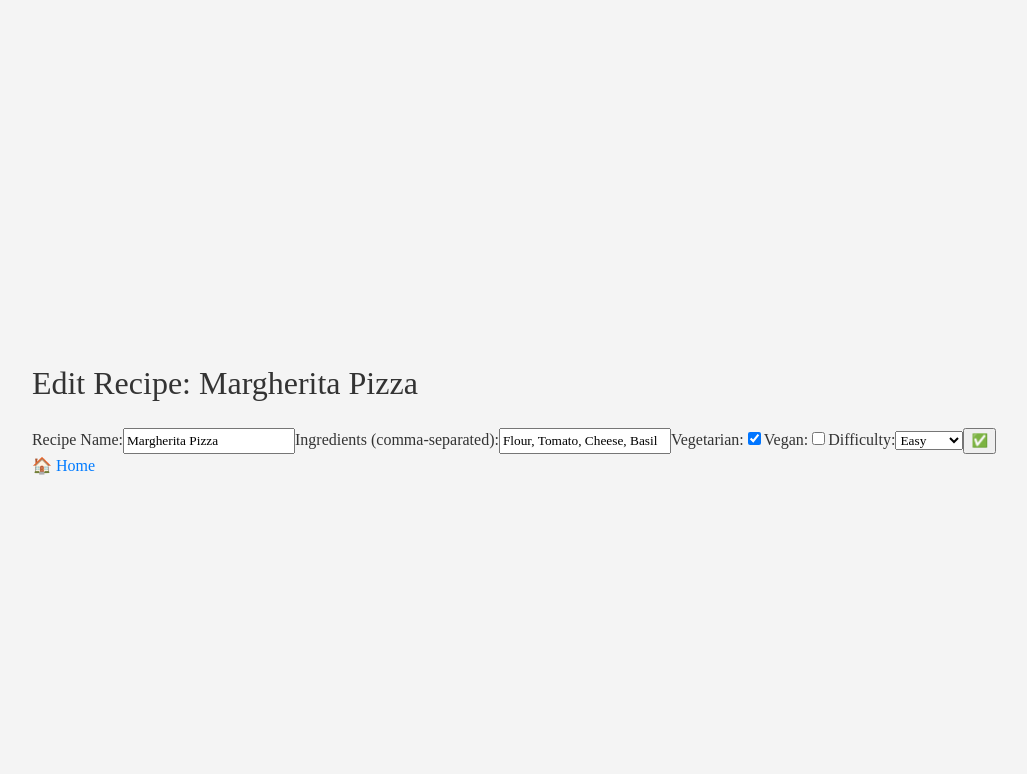
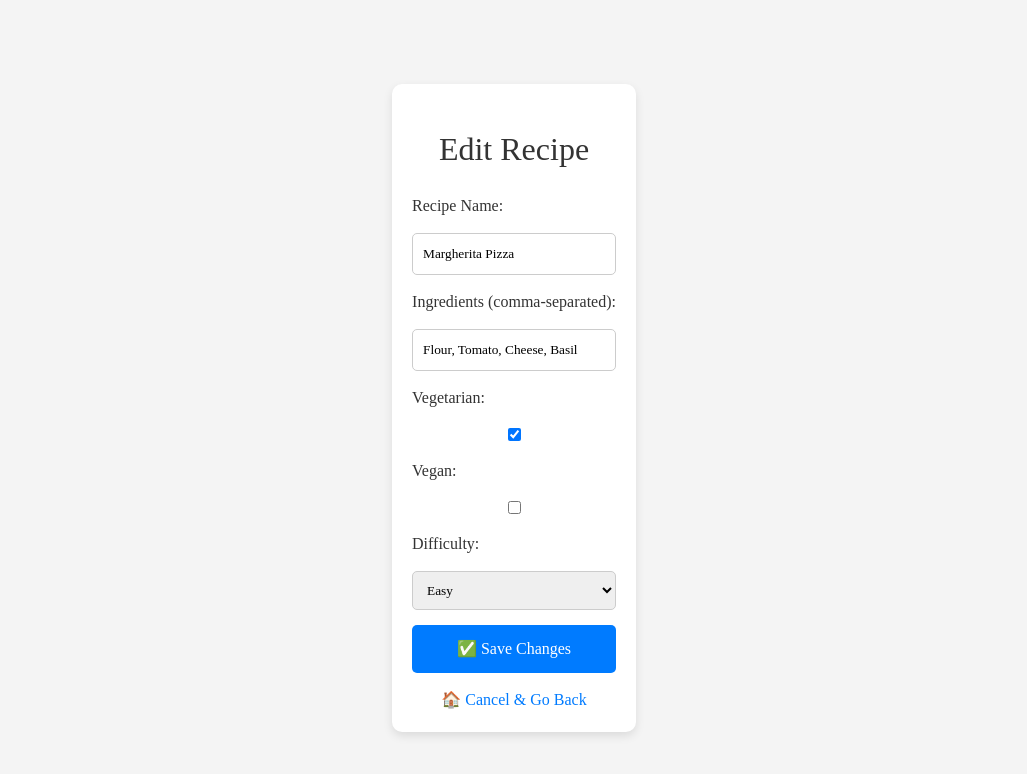
Before and after one commit to rsurana-atri/React_Tutorial, a React (Vite) app in the folder vite-project/: page /edit-recipe/1 in a window 1280 px wide. Shown: the top 774 px of the page, without its empty margins (126-1153 px from the left). Built offline with nearby package versions, Linux system fonts and the light colour scheme.

Commit message:
feat(RecipeList): Improve page style
Mkae the page look nicer

[ICTRAINING-1876]

```diff
--- a/vite-project/src/components/RecipeList.tsx
+++ b/vite-project/src/components/RecipeList.tsx
@@ -20,7 +20,7 @@ const RecipeList = ({ recipes, deleteRecipe }: RecipeListProps): React.ReactElem
   const [searchIngredients, setSearchIngredients] = useState<string[]>([]);
   const [inputValue, setInputValue] = useState("");
 
-  const normalize = (str: string) => str.trim().toLowerCase(); // ✅ Normalize inputs for matching
+  const normalize = (str: string) => str.trim().toLowerCase();
 
   const addIngredient = () => {
     const normalizedInput = normalize(inputValue);
@@ -104,11 +104,20 @@ const RecipeList = ({ recipes, deleteRecipe }: RecipeListProps): React.ReactElem
   return React.createElement(
     "div",
     null,
-    // Search Box UI
+    // ** Filter & Search Box Section **
     React.createElement(
       "div",
-      { style: { marginBottom: "20px" } },
-      React.createElement("h3", null, "Filter Recipes by Ingredients"),
+      {
+        style: {
+          background: "#f8f9fa",
+          padding: "15px",
+          borderRadius: "10px",
+          marginTop: "20px",
+          marginBottom: "20px",
+          boxShadow: "0 4px 6px rgba(0,0,0,0.1)",
+        },
+      },
+      React.createElement("h3", { style: { marginTop: "10px", marginBottom: "10px", color: "#333" } }, "Filter Recipes by Ingredients"),
       React.createElement(
         "div",
         { style: { display: "flex", gap: "10px", alignItems: "center" } },
@@ -118,7 +127,7 @@ const RecipeList = ({ recipes, deleteRecipe }: RecipeListProps): React.ReactElem
           value: inputValue,
           onChange: (e) => setInputValue(e.target.value),
           onKeyDown: (e) => e.key === "Enter" && addIngredient(),
-          style: { padding: "8px", border: "1px solid #ccc", borderRadius: "5px" },
+          style: { padding: "8px", border: "1px solid #ccc", borderRadius: "5px", width: "90%" },
         }),
         React.createElement(
           "button",
@@ -136,7 +145,7 @@ const RecipeList = ({ recipes, deleteRecipe }: RecipeListProps): React.ReactElem
           "+ Add"
         )
       ),
-      // Ingredient Tags UI
+      // Ingredient Tags UI (Fully Implemented removeIngredient)
       React.createElement(
         "div",
         { style: { marginTop: "10px", display: "flex", gap: "5px", flexWrap: "wrap" } },
@@ -173,21 +182,33 @@ const RecipeList = ({ recipes, deleteRecipe }: RecipeListProps): React.ReactElem
         )
       )
     ),
-    // Recipe Table UI
+    // ** Recipe Table **
     React.createElement(
       "table",
-      { ...getTableProps(), border: "1" },
+      { ...getTableProps(), style: { width: "100%", borderCollapse: "collapse", marginTop: "20px" } }, // ✅ Cleaned table borders
       React.createElement(
         "thead",
         null,
         headerGroups.map((headerGroup, index) =>
           React.createElement(
             "tr",
-            { ...headerGroup.getHeaderGroupProps(), key: `header-${index}` },
+            {
+              ...headerGroup.getHeaderGroupProps(),
+              key: `header-${index}`,
+              style: { background: "#333", color: "white", fontSize: "16px" },
+            },
             headerGroup.headers.map((column, colIndex) =>
               React.createElement(
                 "th",
-                { ...column.getHeaderProps(), key: `col-${colIndex}` },
+                {
+                  ...column.getHeaderProps(),
+                  key: `col-${colIndex}`,
+                  style: {
+                    padding: "12px",
+                    textAlign: "left",
+                    borderBottom: "2px solid #ddd",
+                  },
+                },
                 column.render("Header")
               )
             )
@@ -201,11 +222,24 @@ const RecipeList = ({ recipes, deleteRecipe }: RecipeListProps): React.ReactElem
           prepareRow(row);
           return React.createElement(
             "tr",
-            { ...row.getRowProps(), key: `row-${row.original.id}` },
+            {
+              ...row.getRowProps(),
+              key: `row-${row.original.id}`,
+              style: { background: rowIndex % 2 === 0 ? "#f9f9f9" : "white" },
+            },
             row.cells.map((cell, cellIndex) =>
               React.createElement(
                 "td",
-                { ...cell.getCellProps(), key: `cell-${rowIndex}-${cellIndex}` },
+                {
+                  ...cell.getCellProps(),
+                  key: `cell-${rowIndex}-${cellIndex}`,
+                  style: {
+                    padding: "12px",
+                    borderBottom: "1px solid #ddd",
+                    fontWeight: cell.column.id === "id" ? "bold" : "normal",
+                    background: cell.column.id === "id" ? "#e0e0e0" : "transparent",
+                  },
+                },
                 cell.render("Cell")
               )
             )
--- a/vite-project/src/pages/AddRecipePage.tsx
+++ b/vite-project/src/pages/AddRecipePage.tsx
@@ -33,14 +33,14 @@ const AddRecipePage: React.FC = () => {
   };
 
   return (
-    <div>
-      <h1>Add New Recipe</h1>
-      <form onSubmit={handleSubmit(onSubmit)}>
+    <div style={{ maxWidth: "500px", margin: "auto", padding: "20px", background: "#fff", borderRadius: "10px", boxShadow: "0 4px 10px rgba(0,0,0,0.1)" }}>
+      <h1 style={{ textAlign: "center", color: "#333" }}>Add New Recipe</h1>
+      <form onSubmit={handleSubmit(onSubmit)} style={{ display: "flex", flexDirection: "column", gap: "15px" }}>
         <label>Recipe Name:</label>
-        <input {...register("name", { required: true })} />
+        <input {...register("name", { required: true })} style={{ padding: "10px", borderRadius: "5px", border: "1px solid #ccc" }} />
 
         <label>Ingredients (comma-separated):</label>
-        <input {...register("ingredients", { required: true })} />
+        <input {...register("ingredients", { required: true })} style={{ padding: "10px", borderRadius: "5px", border: "1px solid #ccc" }} />
 
         <label>Vegetarian:</label>
         <input type="checkbox" {...register("vegetarian")} />
@@ -49,15 +49,17 @@ const AddRecipePage: React.FC = () => {
         <input type="checkbox" {...register("vegan")} />
 
         <label>Difficulty:</label>
-        <select {...register("difficulty")}>
+        <select {...register("difficulty")} style={{ padding: "10px", borderRadius: "5px", border: "1px solid #ccc" }}>
           <option value="Easy">Easy</option>
           <option value="Medium">Medium</option>
           <option value="Hard">Hard</option>
         </select>
 
-        <button type="submit">✅</button>
+        <button type="submit" style={{ backgroundColor: "#007bff", color: "white", padding: "12px", border: "none", borderRadius: "5px", cursor: "pointer", fontSize: "16px" }}>✅ Add Recipe</button>
       </form>
-      <Link to="/">🏠 Home</Link>
+      <div style={{ textAlign: "center", marginTop: "15px" }}>
+        <Link to="/" style={{ textDecoration: "none", color: "#007bff", fontSize: "16px" }}>🏠 Cancel & Go Back</Link>
+      </div>
     </div>
   );
 };
--- a/vite-project/src/pages/EditRecipePage.tsx
+++ b/vite-project/src/pages/EditRecipePage.tsx
@@ -2,7 +2,6 @@ import { useParams, Link, useNavigate } from "react-router-dom";
 import { useContext, useEffect } from "react";
 import { useForm } from "react-hook-form";
 import { RecipeContext } from "../context/RecipeProvider";
-import React from "react";
 
 interface EditRecipeForm {
   name: string;
@@ -17,20 +16,12 @@ const EditRecipePage: React.FC = () => {
   const navigate = useNavigate();
   const recipeContext = useContext(RecipeContext);
   const { register, handleSubmit, setValue } = useForm<EditRecipeForm>();
-  const params = useParams();
-  console.log("🔍 params:", params);
-
-  console.log("🔍 recipeId from URL:", recipeId);
 
   const { recipes, editRecipe } = recipeContext!;
-  console.log("📋 Current recipes:", recipes);
-
   const recipe = recipes.find((r) => r.id === Number(recipeId)) || null;
-  console.log("🔎 Found recipe:", recipe);
 
   useEffect(() => {
     if (recipe) {
-      console.log("🎯 Setting form values for:", recipe);
       setValue("name", recipe.name);
       setValue("ingredients", recipe.ingredients.join(", "));
       setValue("vegetarian", recipe.vegetarian);
@@ -51,48 +42,45 @@ const EditRecipePage: React.FC = () => {
       difficulty: data.difficulty,
     };
 
-    console.log("✅ Updating recipe:", updatedRecipe);
     editRecipe(updatedRecipe);
     navigate("/");
   };
 
-  return recipe
-    ? React.createElement(
-        "div",
-        null,
-        React.createElement("h1", null, `Edit Recipe: ${recipe.name}`),
-        React.createElement(
-          "form",
-          { onSubmit: handleSubmit(onSubmit) },
-          React.createElement("label", null, "Recipe Name:"),
-          React.createElement("input", { ...register("name"), required: true }),
+  return recipe ? (
+    <div style={{ maxWidth: "500px", margin: "auto", padding: "20px", background: "#fff", borderRadius: "10px", boxShadow: "0 4px 10px rgba(0,0,0,0.1)" }}>
+      <h1 style={{ textAlign: "center", color: "#333" }}>Edit Recipe</h1>
+      <form onSubmit={handleSubmit(onSubmit)} style={{ display: "flex", flexDirection: "column", gap: "15px" }}>
+        <label>Recipe Name:</label>
+        <input {...register("name", { required: true })} style={{ padding: "10px", borderRadius: "5px", border: "1px solid #ccc" }} />
 
-          React.createElement("label", null, "Ingredients (comma-separated):"),
-          React.createElement("input", { ...register("ingredients"), required: true }),
+        <label>Ingredients (comma-separated):</label>
+        <input {...register("ingredients", { required: true })} style={{ padding: "10px", borderRadius: "5px", border: "1px solid #ccc" }} />
 
-          React.createElement("label", null, "Vegetarian:"),
-          React.createElement("input", { type: "checkbox", ...register("vegetarian") }),
+        <label>Vegetarian:</label>
+        <input type="checkbox" {...register("vegetarian")} />
 
-          React.createElement("label", null, "Vegan:"),
-          React.createElement("input", { type: "checkbox", ...register("vegan") }),
+        <label>Vegan:</label>
+        <input type="checkbox" {...register("vegan")} />
 
-          React.createElement("label", null, "Difficulty:"),
-          React.createElement("select", { ...register("difficulty") },
-            React.createElement("option", { value: "Easy" }, "Easy"),
-            React.createElement("option", { value: "Medium" }, "Medium"),
-            React.createElement("option", { value: "Hard" }, "Hard")
-          ),
+        <label>Difficulty:</label>
+        <select {...register("difficulty")} style={{ padding: "10px", borderRadius: "5px", border: "1px solid #ccc" }}>
+          <option value="Easy">Easy</option>
+          <option value="Medium">Medium</option>
+          <option value="Hard">Hard</option>
+        </select>
 
-          React.createElement("button", { type: "submit" }, "✅")
-        ),
-        React.createElement(Link, { to: "/" }, "🏠 Home")
-      )
-    : React.createElement(
-        "div",
-        null,
-        React.createElement("h1", null, "Recipe Not Found"),
-        React.createElement(Link, { to: "/" }, "🏠 Home")
-      );
+        <button type="submit" style={{ backgroundColor: "#007bff", color: "white", padding: "12px", border: "none", borderRadius: "5px", cursor: "pointer", fontSize: "16px" }}>✅ Save Changes</button>
+      </form>
+      <div style={{ textAlign: "center", marginTop: "15px" }}>
+        <Link to="/" style={{ textDecoration: "none", color: "#007bff", fontSize: "16px" }}>🏠 Cancel & Go Back</Link>
+      </div>
+    </div>
+  ) : (
+    <div style={{ textAlign: "center" }}>
+      <h1>Recipe Not Found</h1>
+      <Link to="/" style={{ textDecoration: "none", color: "#007bff", fontSize: "16px" }}>🏠 Back to Home</Link>
+    </div>
+  );
 };
 
 export default EditRecipePage;
```
